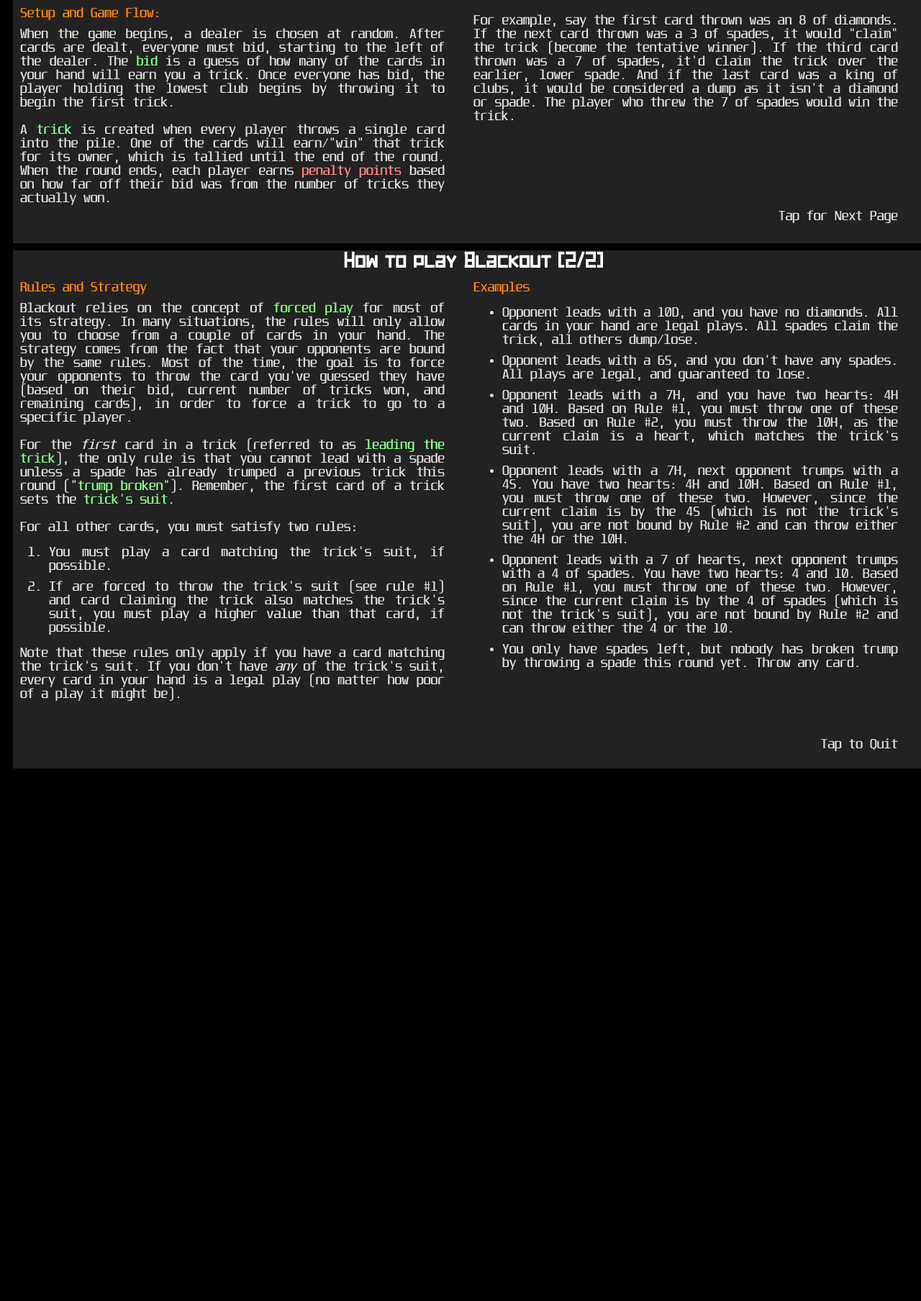
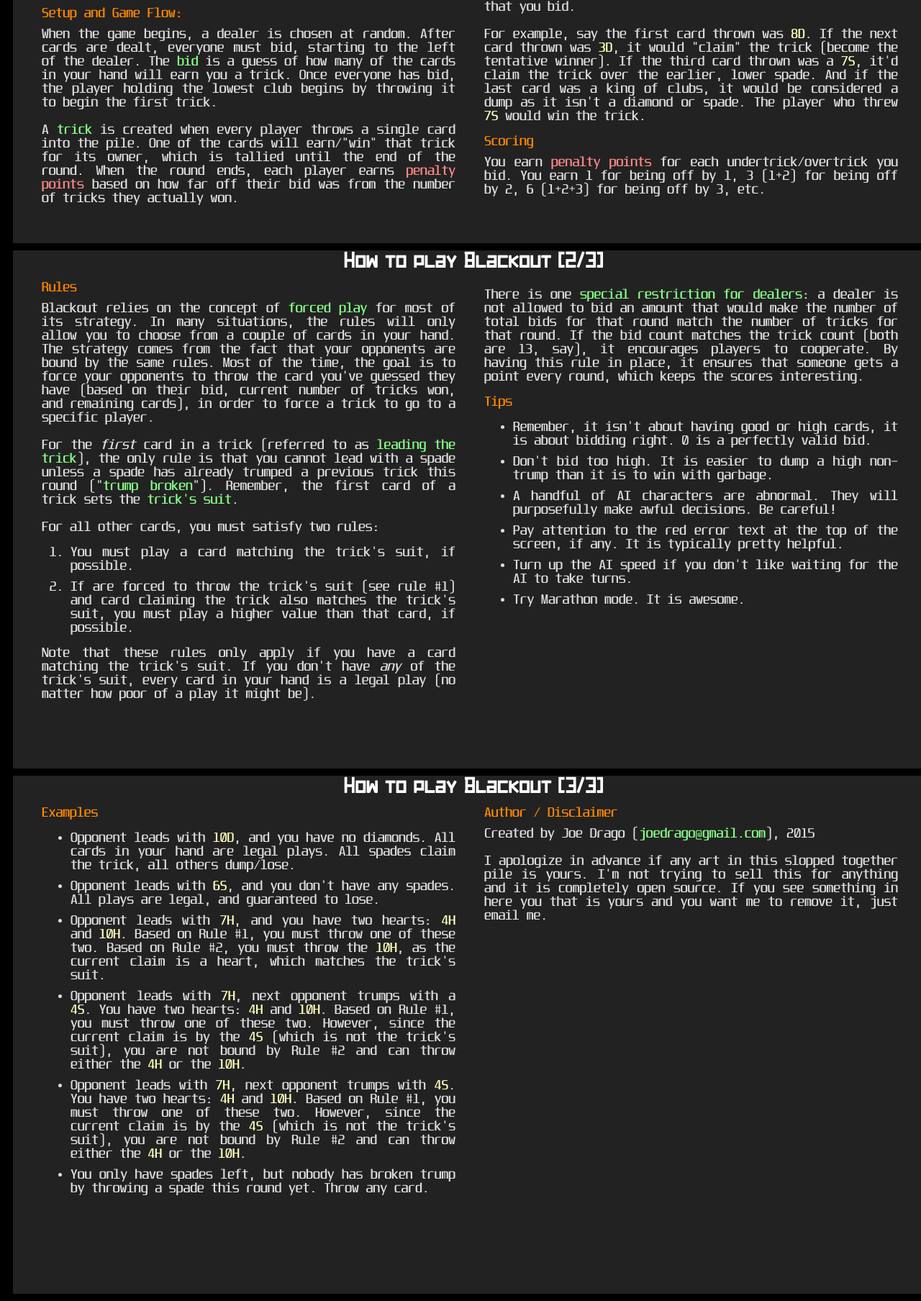
Before and after one commit to joedrago/blackout, a website: page howto/index.html in a window 1280 px wide. Shown: the part 392-2200 px from the top of the page at 72% size. Before the commit the page ends 1470 px from the top, so only its background shows below. Drawn offline with Linux system fonts and the light colour scheme.

Commit message:
fix up all of the howto images and text, lots of other tweaks

```diff
--- a/game/SpriteRenderer.coffee
+++ b/game/SpriteRenderer.coffee
@@ -10,6 +10,8 @@
       plus1:     { texture: "chars", x: 745, y: 820, w: 116, h: 118 }
       minus0:    { texture: "chars", x: 895, y: 664, w: 116, h: 118 }
       minus1:    { texture: "chars", x: 895, y: 820, w: 116, h: 118 }
+      arrowL:    { texture: "chars", x:  33, y: 858, w: 204, h: 156 }
+      arrowR:    { texture: "chars", x: 239, y: 852, w: 208, h: 155 }
 
       # menu backgrounds
       mainmenu:  { texture: "mainmenu",  x: 0, y: 0, w: 1280, h: 720 }
@@ -18,6 +20,7 @@
       # howto
       howto1:    { texture: "howto1",  x: 0, y:  0, w: 1280, h: 720 }
       howto2:    { texture: "howto2",  x: 0, y:  0, w: 1280, h: 720 }
+      howto3:    { texture: "howto3",  x: 0, y:  0, w: 1280, h: 720 }
 
       # characters
       mario:     { texture: "chars", x:  20, y:   0, w: 151, h: 308 }
--- a/howto/index.html
+++ b/howto/index.html
@@ -17,7 +17,7 @@
   background-color: black;
 }
 
-#page1, #page2 {
+.page {
   width: 1280px;
   height: 720px;
   background-color: #222222;
@@ -52,15 +52,23 @@
   margin-bottom: 10px;
 }
 
+table {
+  margin-left: 30px;
+}
+
 .tap {
   text-align: right;
 }
 
 .tap1 {
-  margin-top: 120px;
+  margin-top: 10px;
 }
 .tap2 {
-  margin-top: 40px;
+  margin-top: 10px;
+}
+
+.card {
+  color: #ffffbb;
 }
 
 li {
@@ -74,9 +82,9 @@
 </style>
 </head>
 <body>
-  <div id="page1">
+  <div class="page" id="page1">
     <div class="content">
-      <div class="title">How to play Blackout [1/2]</div>
+      <div class="title">How to play Blackout [1/3]</div>
 
         <table cellpadding="0" cellspacing="0" border="0"><tr><td valign="top" width="50%">
 
@@ -85,7 +93,7 @@
             <blockquote>
               Blackout is a trick-taking card game similar to Spades, played over a series of rounds, with each round having a series of tricks.
               <br><br>
-              The objective of the regular game is to have the *lowest* score at the end of the rounds. The objective of Marathon mode is to see how many rounds you can last without ever scoring a point.
+              The objective of the regular game is to have the <span class="hl">lowest score</span> at the end of the rounds. The objective of Marathon mode is to see how many rounds you can last without ever scoring a point.
               <br><br>
               The amount of rounds and tricks per round is decided when the game is created, and each round can have a differing number of tricks. For example, "3 to 13" means to play 11 rounds, with the first round having 3 tricks, and the last round having 13 tricks. The preferred trick size is 13 in a 4 player game, as it uses all of the cards, which offers the most opportunity for strategy.
             </blockquote>
@@ -115,15 +123,24 @@
             <blockquote>
               The first card thrown for each trick sets the trick's <span class="hl">suit</span>, which is key to deciding which card wins the trick. The highest card (Ace high) matching the trick's suit will win the trick, unless a <span class="hl">trump card</span> (any spade) is played, which always beats the trick's suit. Any suit other than the trick's suit (suit that started the trick) or the trump suit (spades) is considered a <span class="hl">dump</span>. Dump cards are guaranteed losers regardless of value, which is often desirable to make sure you only win the amount of tricks that you bid.
               <br><br>
-              For example, say the first card thrown was an 8 of diamonds. If the next card thrown was a 3 of spades, it would "claim" the trick (become the tentative winner). If the third card thrown was a 7 of spades, it'd claim the trick over the earlier, lower spade. And if the last card was a king of clubs, it would be considered a dump as it isn't a diamond or spade. The player who threw the 7 of spades would win the trick.
+              For example, say the first card thrown was <span class="card">8D</span>. If the next card thrown was <span class="card">3D</span>, it would "claim" the trick (become the tentative winner). If the third card thrown was a <span class="card">7S</span>, it'd claim the trick over the earlier, lower spade. And if the last card was a king of clubs, it would be considered a dump as it isn't a diamond or spade. The player who threw <span class="card">7S</span> would win the trick.
             </blockquote>
           </div>
 
+          <div class="paragraph">
+            <span class="header">Scoring</span><br>
+            <blockquote>
+              You earn <span class="hlbad">penalty points</span> for each undertrick/overtrick you bid. You earn 1 for being off by 1, 3 (1+2) for being off by 2, 6 (1+2+3) for being off by 3, etc.
+            </blockquote>
+          </div>
+
+          <!--
           <div class="paragraph tap tap1">
             <blockquote>
               Tap for Next Page
             </blockquote>
           </div>
+          -->
 
         </td></tr></table>
 
@@ -131,14 +148,14 @@
     </div>
   </div>
 
-  <div id="page2">
+  <div class="page" id="page2">
     <div class="content">
-      <div class="title">How to play Blackout [2/2]</div>
+      <div class="title">How to play Blackout [2/3]</div>
 
         <table cellpadding="0" cellspacing="0" border="0"><tr><td valign="top" width="50%">
 
           <div class="paragraph">
-            <span class="header">Rules and Strategy</span><br>
+            <span class="header">Rules</span><br>
             <blockquote>
               Blackout relies on the concept of <span class="hl">forced play</span> for most of its strategy. In many situations, the rules will only allow you to choose from a couple of cards in your hand. The strategy comes from the fact that your opponents are bound by the same rules. Most of the time, the goal is to force your opponents to throw the card you've guessed they have (based on their bid, current number of tricks won, and remaining cards), in order to force a trick to go to a specific player.
               <br><br>
@@ -157,26 +174,76 @@
         </td><td valign="top" width="50%">
 
           <div class="paragraph">
+            <blockquote>
+              There is one <span class="hl">special restriction for dealers</span>: a dealer is not allowed to bid an amount that would make the number of total bids for that round match the number of tricks for that round. If the bid count matches the trick count (both are 13, say), it  encourages players to cooperate. By having this rule in place, it ensures that someone gets a point every round, which keeps the scores interesting.
+            </blockquote>
+          </div>
+
+          <div class="paragraph">
+            <span class="header">Tips</span><br>
+            <blockquote>
+              <ul>
+                <li>Remember, it isn't about having good or high cards, it is about bidding right. 0 is a perfectly valid bid.</li>
+                <li>Don't bid too high. It is easier to dump a high non-trump than it is to win with garbage.</li>
+                <li>A handful of AI characters are abnormal. They will purposefully make awful decisions. Be careful!</li>
+                <li>Pay attention to the red error text at the top of the screen, if any. It is typically pretty helpful.</li>
+                <li>Turn up the AI speed if you don't like waiting for the AI to take turns.</li>
+                <li>Try Marathon mode. It is awesome.</li>
+              </ul>
+            </blockquote>
+          </div>
+
+          <!--
+          <div class="paragraph tap tap2">
+            <blockquote>
+              Tap to Quit
+            </blockquote>
+          </div>
+          -->
+        </td></tr></table>
+
+      </div>
+    </div>
+  </div>
+
+  <div class="page" id="page3">
+    <div class="content">
+      <div class="title">How to play Blackout [3/3]</div>
+
+        <table cellpadding="0" cellspacing="0" border="0"><tr><td valign="top" width="50%">
+          <div class="paragraph">
             <span class="header">Examples</span><br>
             <blockquote>
               <ul>
-                <li>Opponent leads with a 10D, and you have no diamonds. All cards in your hand are legal plays. All spades claim the trick, all others dump/lose.</li>
-                <li>Opponent leads with a 6S, and you don't have any spades. All plays are legal, and guaranteed to lose.</li>
-                <li>Opponent leads with a 7H, and you have two hearts: 4H and 10H. Based on Rule #1, you must throw one of these two. Based on Rule #2, you must throw the 10H, as the current claim is a heart, which matches the trick's suit.</li>
-                <li>Opponent leads with a 7H, next opponent trumps with a 4S. You have two hearts: 4H and 10H. Based on Rule #1, you must throw one of these two. However, since the current claim is by the 4S (which is not the trick's suit), you are not bound by Rule #2 and can throw either the 4H or the 10H.</li>
-                <li>Opponent leads with a 7 of hearts, next opponent trumps with a 4 of spades. You have two hearts: 4 and 10. Based on Rule #1, you must throw one of these two. However, since the current claim is by the 4 of spades (which is not the trick's suit), you are not bound by Rule #2 and can throw either the 4 or the 10.</li>
+                <li>Opponent leads with <span class="card">10D</span>, and you have no diamonds. All cards in your hand are legal plays. All spades claim the trick, all others dump/lose.</li>
+                <li>Opponent leads with <span class="card">6S</span>, and you don't have any spades. All plays are legal, and guaranteed to lose.</li>
+                <li>Opponent leads with <span class="card">7H</span>, and you have two hearts: <span class="card">4H</span> and <span class="card">10H</span>. Based on Rule #1, you must throw one of these two. Based on Rule #2, you must throw the <span class="card">10H</span>, as the current claim is a heart, which matches the trick's suit.</li>
+                <li>Opponent leads with <span class="card">7H</span>, next opponent trumps with a <span class="card">4S</span>. You have two hearts: <span class="card">4H</span> and <span class="card">10H</span>. Based on Rule #1, you must throw one of these two. However, since the current claim is by the <span class="card">4S</span> (which is not the trick's suit), you are not bound by Rule #2 and can throw either the <span class="card">4H</span> or the <span class="card">10H</span>.</li>
+                <li>Opponent leads with <span class="card">7H</span>, next opponent trumps with <span class="card">4S</span>. You have two hearts: <span class="card">4H</span> and <span class="card">10H</span>. Based on Rule #1, you must throw one of these two. However, since the current claim is by the <span class="card">4S</span> (which is not the trick's suit), you are not bound by Rule #2 and can throw either the <span class="card">4H</span> or the <span class="card">10H</span>.</li>
                 <li>You only have spades left, but nobody has broken trump by throwing a spade this round yet. Throw any card.</li>
               </ul>
               <br><br>
             </blockquote>
           </div>
 
+        </td><td valign="top" width="50%">
+
+          <div class="paragraph">
+            <span class="header">Author / Disclaimer</span><br>
+            <blockquote>
+              Created by Joe Drago (<span class="hl">joedrago@gmail.com</span>), 2015
+              <br><br>
+              I apologize in advance if any art in this slopped together pile is yours. I'm not trying to sell this for anything and it is completely open source. If you see something in here you that is yours and you want me to remove it, just email me.
+            </blockquote>
+          </div>
+
+          <!--
           <div class="paragraph tap tap2">
             <blockquote>
               Tap to Quit
             </blockquote>
           </div>
-
+          -->
         </td></tr></table>
 
       </div>
--- a/web/main.coffee
+++ b/web/main.coffee
@@ -29,12 +29,10 @@
       "../res/raw/darkforest.png"
       # characters / other
       "../res/raw/chars.png"
-      # backgrounds
-      "../res/raw/mainmenu.png"
-      "../res/raw/pausemenu.png"
       # help
       "../res/raw/howto1.png"
       "../res/raw/howto2.png"
+      "../res/raw/howto3.png"
     ]
 
     @game = new Game(this, @width, @height)
```
Also changed, not shown: game/Game.coffee (+21 -9 lines), game/Menu.coffee (+5 -2 lines), res/raw/chars.png, res/raw/howto1.png, res/raw/howto2.png, res/raw/howto3.png (added), res/raw/mainmenu.png (deleted), res/raw/pausemenu.png (deleted), 1 other file.
